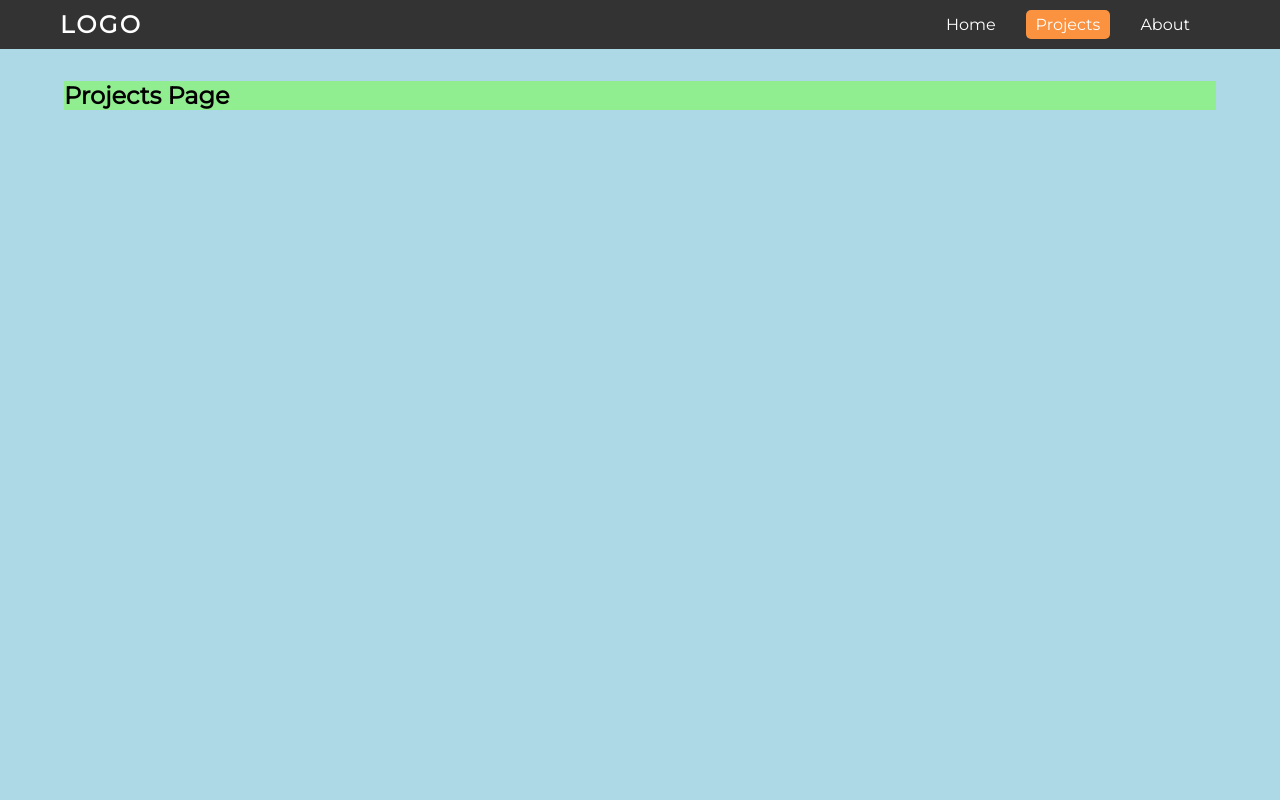
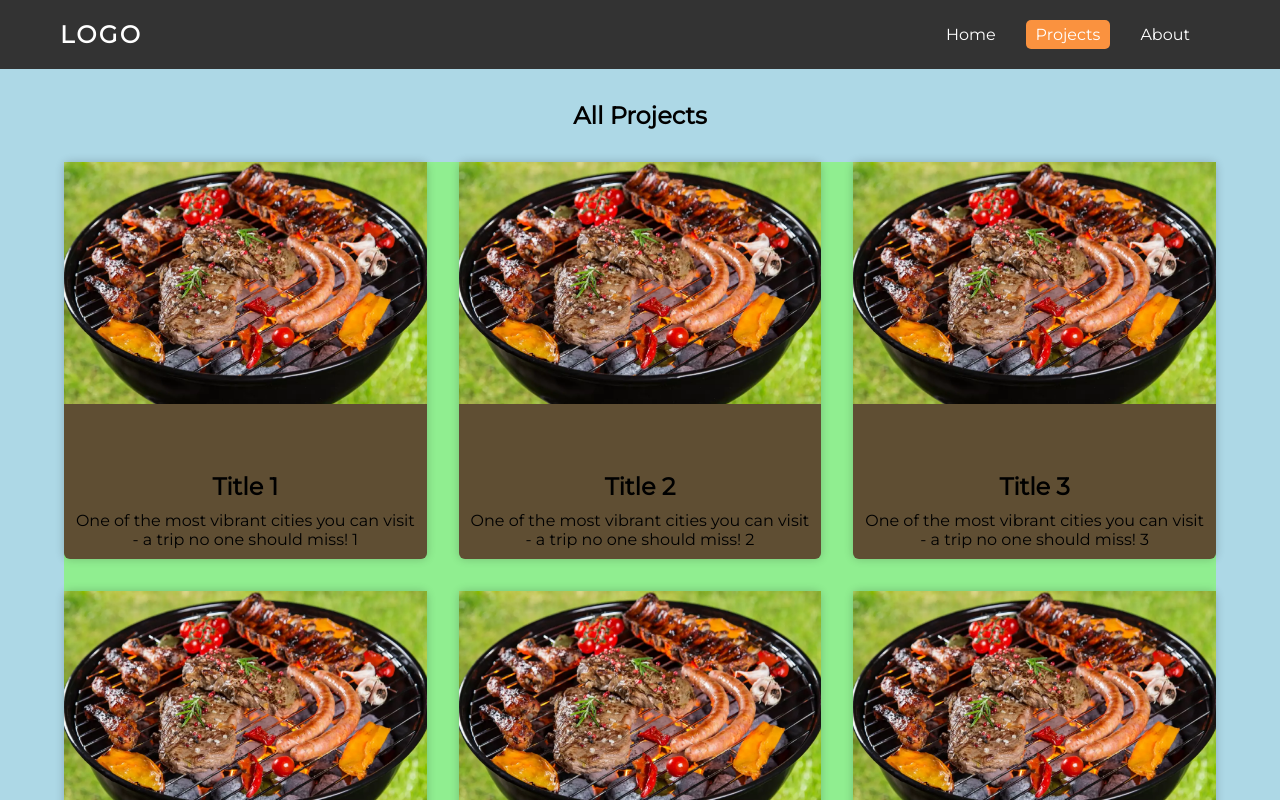
Before and after one commit to goshy29/portfolio, a React (Create React App) app: page /projects in a window 1280 px wide. Shown: the top 800 px of the page. Built offline with nearby package versions, Linux system fonts and the light colour scheme.

Commit message:
add changes

```diff
--- a/src/components/header/MainNavigation.js
+++ b/src/components/header/MainNavigation.js
@@ -3,7 +3,7 @@ import classes from "./MainNavigation.module.css";
 
 function MainNavigation() {
     return (
-        <header>
+        <header className={classes.main_header}>
             <nav className={classes.navbar}>
                 <div className={classes.navbar_logo}>
                     <Link to="/" className={classes.navbar_logo_link}>LOGO</Link>
--- a/src/components/header/MainNavigation.module.css
+++ b/src/components/header/MainNavigation.module.css
@@ -1,3 +1,16 @@
+.main_header {
+  position: sticky;
+  top: 0;
+}
+
+.navbar {
+  background-color: #333;
+  padding: 20px 60px;
+  display: flex;
+  justify-content: space-between;
+  align-items: center;
+}
+
 .navbar_logo {
     color: #fff;
   }
@@ -10,16 +23,6 @@
     text-transform: uppercase;
     font-size: 1.5rem;
 }
-
-.navbar {
-    background-color: #333;
-    padding: 10px 60px;
-    display: flex;
-    justify-content: space-between;
-    align-items: center;
-    position: sticky;
-    top: 0;
-  }
 
   .navbar_list {
     list-style-type: none;
--- a/src/components/layout/MainSectionLayout.module.css
+++ b/src/components/layout/MainSectionLayout.module.css
@@ -1,10 +1,4 @@
 .section {
     width: 90%;
-    max-width: 90rem;
-    display: grid;
-    grid-template-columns: repeat(auto-fill, minmax(20rem, 1fr));
-    grid-gap: 3rem;
     margin: 2rem auto;
-    padding: 0;
-    background: lightgreen;
 }
--- a/src/components/main/ProjectItem.js
+++ b/src/components/main/ProjectItem.js
@@ -0,0 +1,19 @@
+import classes from "./ProjectItem.module.css";
+
+function ProjectItem(props) {
+    return (
+        <>
+            <div className={classes.item}>
+                <div className={classes.item_image}>
+                    <img src={props.image} alt={props.title}/>
+                </div>
+                <div className={classes.item_desc}>
+                    <h1>{props.title}</h1>
+                    <p>{props.description}</p>
+                </div>
+            </div>
+       </>
+    );
+}
+
+export default ProjectItem;
--- /dev/null
+++ b/src/components/main/ProjectItem.module.css
@@ -0,0 +1,46 @@
+.item {
+    height: 100%;
+    background: #5f4e33;
+    border-radius: 6px;
+    display: flex;
+    flex-direction: column;
+    box-shadow: 0 0 10px rgba(0, 0, 0, 0.2);
+    cursor: pointer;
+
+    /* width: 320px;
+    height: 420px;
+    margin: 20px auto;
+    border: 1px solid #aaa;
+    box-shadow: 1px 1px 5px rgba(0, 0, 0, 0.5);
+    cursor: pointer;
+    transition: background-color 400ms ease-out; */
+}
+
+.item:hover,
+.item:active {
+  background-color: #fa923f;
+  color: white;
+}
+
+.item_image {
+    width: 100%;
+    height: 300px;
+    overflow: hidden;
+}
+
+.item_image img {
+    width: 100%;
+    transition: opacity 0.3s ease;
+}
+
+.item_desc {
+    text-align: center;
+}
+
+.item_desc h1 {
+    margin: 10px 0;
+}
+
+.item_desc p {
+    padding: 0 10px 10px 10px;
+}
--- a/src/components/main/ProjectsList.js
+++ b/src/components/main/ProjectsList.js
@@ -1,6 +1,18 @@
+import classes from "./ProjectsList.module.css";
+import ProjectItem from "./ProjectItem";
+
 function ProjectsList(props) {
     return (
-        <h1>Projects List</h1>
+        <ul className={classes.project_items}>
+            {props.projects.map((project) => (
+                <li key={project.id}>
+                <ProjectItem
+                    image={project.image}
+                    title={project.title}
+                    description={project.description}  />
+                </li>
+            ))}
+          </ul>
     );
 }
 
--- /dev/null
+++ b/src/components/main/ProjectsList.module.css
@@ -0,0 +1,18 @@
+.project_items {
+    display: grid;
+    grid-template-columns: repeat(auto-fit, minmax(20rem, 1fr));
+    gap: 2rem;
+    background: lightgreen;
+
+    /* width: 90%;
+    max-width: 90rem;
+    display: grid;
+    grid-template-columns: repeat(auto-fill, minmax(20rem, 1fr));
+    grid-gap: 3rem;
+    margin: 2rem auto;
+    background: lightgreen;   */
+}
+
+.project_items li {
+    list-style: none;
+}
--- /dev/null
+++ b/src/data/all-projects.js
@@ -0,0 +1,59 @@
+import image1 from "../assets/images/salad.png";
+import image2 from "../assets/images/salad.png";
+import image3 from "../assets/images/salad.png";
+import image4 from "../assets/images/salad.png";
+import image5 from "../assets/images/salad.png";
+import image6 from "../assets/images/salad.png";
+import image7 from "../assets/images/salad.png";
+
+export const ALL_PROJECTS = [
+    {
+        id: 'p1',
+        image: image1,
+        title: 'Title 1',
+        description:
+          'One of the most vibrant cities you can visit - a trip no one should miss! 1',
+    },
+    {
+        id: 'p2',
+        image: image2,
+        title: 'Title 2',
+        description:
+          'One of the most vibrant cities you can visit - a trip no one should miss! 2',
+    },
+    {
+        id: 'p3',
+        image: image3,
+        title: 'Title 3',
+        description:
+          'One of the most vibrant cities you can visit - a trip no one should miss! 3',
+    },
+    {
+        id: 'p4',
+        image: image4,
+        title: 'Title 4',
+        description:
+          'One of the most vibrant cities you can visit - a trip no one should miss! 4',
+    },
+    {
+        id: 'p5',
+        image: image5,
+        title: 'Title 5',
+        description:
+          'One of the most vibrant cities you can visit - a trip no one should miss! 5',
+    },
+    {
+        id: 'p6',
+        image: image6,
+        title: 'Title 6',
+        description:
+          'One of the most vibrant cities you can visit - a trip no one should miss! 6',
+    },
+    {
+        id: 'p7',
+        image: image7,
+        title: 'Title 7',
+        description:
+          'One of the most vibrant cities you can visit - a trip no one should miss! 7',
+    }
+]
--- /dev/null
+++ b/src/data/latest-projects.js
@@ -0,0 +1,27 @@
+import image1 from "../assets/images/salad.png";
+import image2 from "../assets/images/salad.png";
+import image3 from "../assets/images/salad.png";
+
+export const LATEST_PROJECTS = [
+    {
+        id: 'p1',
+        image: image1,
+        title: 'Title 1',
+        description:
+          'One of the most vibrant cities you can visit - a trip no one should miss! 1',
+    },
+    {
+        id: 'p2',
+        image: image2,
+        title: 'Title 2',
+        description:
+          'One of the most vibrant cities you can visit - a trip no one should miss! 2',
+    },
+    {
+        id: 'p3',
+        image: image3,
+        title: 'Title 3',
+        description:
+          'One of the most vibrant cities you can visit - a trip no one should miss! 3',
+    }
+]
--- a/src/index.css
+++ b/src/index.css
@@ -10,3 +10,8 @@ body {
   font-family: "Montserrat";
   background: lightblue;
 }
+
+.center {
+  text-align: center;
+  padding-bottom: 2rem;
+}
--- a/src/pages/HomePage.js
+++ b/src/pages/HomePage.js
@@ -1,14 +1,15 @@
 import HeaderAboutSection from "../components/header/HeaderAboutSection";
 import MainSectionLayout from "../components/layout/MainSectionLayout";
 import ProjectsList from "../components/main/ProjectsList";
+import { LATEST_PROJECTS } from "../data/latest-projects";
 
 function HomePage() {
     return (
         <>
             <HeaderAboutSection/>
             <MainSectionLayout>
-                <h1>Latest Projects</h1>
-                <ProjectsList/>
+                <h1 className="center">Latest Projects</h1>
+                <ProjectsList projects={LATEST_PROJECTS}/>
             </MainSectionLayout>
         </>
     );
--- a/src/pages/ProjectsPage.js
+++ b/src/pages/ProjectsPage.js
@@ -1,9 +1,12 @@
 import MainSectionLayout from "../components/layout/MainSectionLayout";
+import ProjectsList from "../components/main/ProjectsList";
+import {ALL_PROJECTS} from "../data/all-projects";
 
 function ProjectsPage() {
     return (
         <MainSectionLayout>
-            <h1>Projects Page</h1>
+            <h1 className="center">All Projects</h1>
+            <ProjectsList projects={ALL_PROJECTS}/>
         </MainSectionLayout>
     );
 }
```
